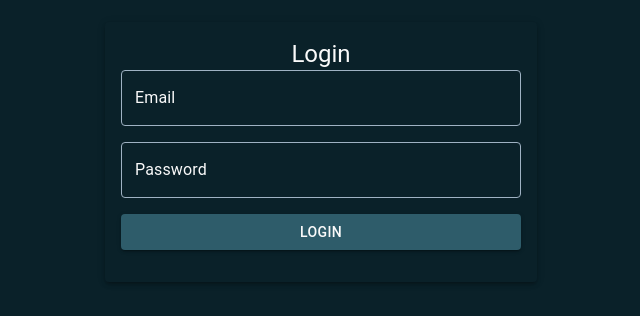
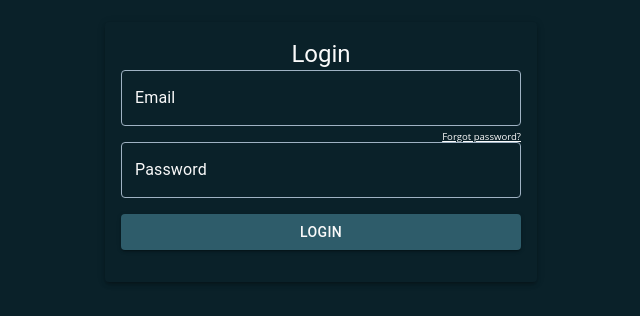
Before and after one commit to Blacky2022/trademoodweb, a React (Create React App) app: page / in a window 1280 px wide. Shown: the part 346-662 px from the top of the page, without its empty margins (319-959 px from the left). Built offline with nearby package versions, Linux system fonts and the light colour scheme; no server answers.

Commit message:
added passwordforgot link

```diff
--- a/src/views/LoginPage/LoginPageView.tsx
+++ b/src/views/LoginPage/LoginPageView.tsx
@@ -66,6 +66,15 @@ export default function LoginPageView() {
 			maxWidth: 400,
 			marginBottom: 20,
 		},
+		forgotPasswordLink: {
+			position: 'absolute'as 'absolute', // Absolute positioning to place it top-right
+			top: 44, // Adjust the value as needed for spacing from the top
+			right: 0, // Adjust the value as needed for spacing from the right
+			color:'inherit',
+			cursor: 'pointer',
+			fontSize: '0.6rem', // Reduced font size to make the link smaller
+        textDecoration: 'underline',
+		},
 		logo: {
 			marginBottom: 20,
 			maxWidth: '100%', // Ensures the logo is responsive and doesn't overflow the container
@@ -113,9 +122,19 @@ export default function LoginPageView() {
 						Login
 					</Typography>
 					<form onSubmit={handleSubmit(onSubmit)} style={styles.form}>
-						<Stack spacing={2}>
+						<Stack spacing={2} position='relative'>
+							{' '}
+							{/* Add position relative to the Stack */}
 							<TextFieldController name='email' label='Email' type='email' control={control} errors={errors} />
 							<TextFieldController name='password' label='Password' type='password' control={control} errors={errors} />
+							<Link
+								style={styles.forgotPasswordLink}
+								onClick={(e: { preventDefault: () => void }) => {
+									e.preventDefault()
+									navigate('/forgotPassword')
+								}}>
+								Forgot password?
+							</Link>
 							<Button
 								type='submit'
 								variant='contained'
```
